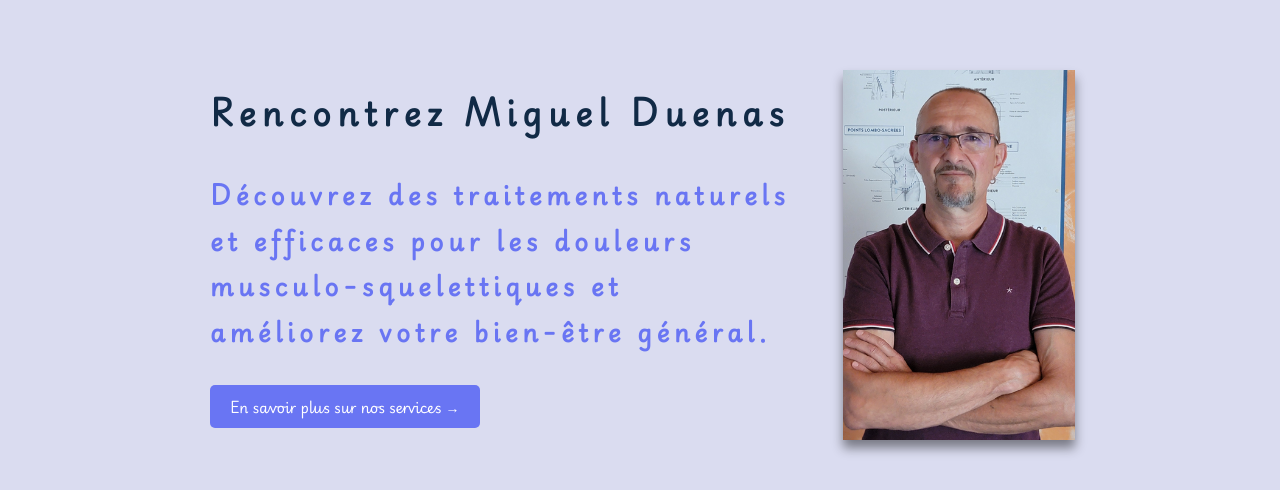
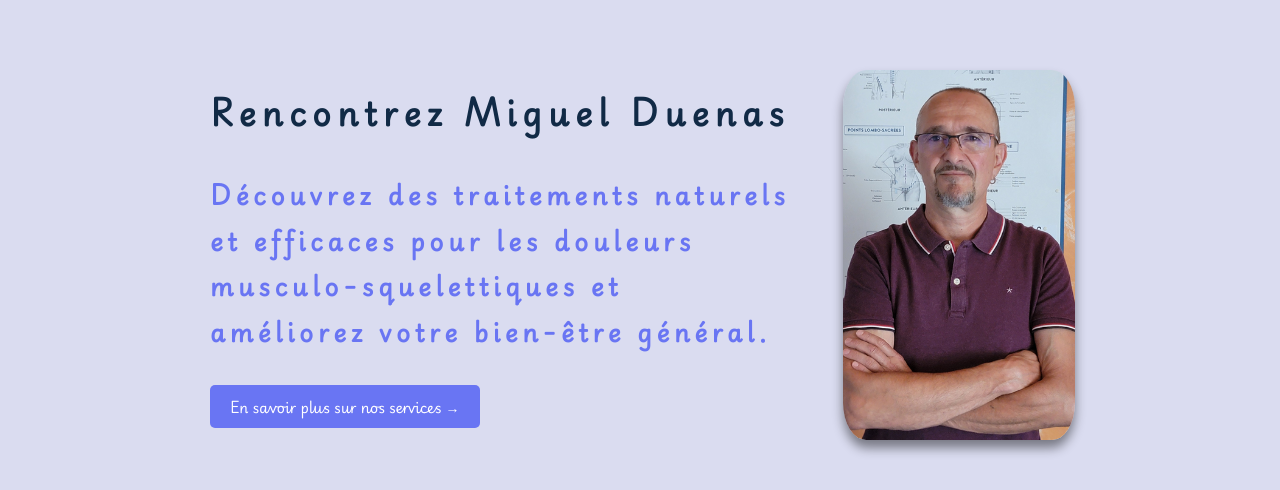
Before and after one commit to botUwU/Oshyp, a React (Vite) app: page / in a window 1280 px wide. Shown: the part 255-745 px from the top of the page. Built offline with nearby package versions, Linux system fonts and the light colour scheme.

Commit message:
Update CImage.jsx

```diff
--- a/src/customComponents/CImage.jsx
+++ b/src/customComponents/CImage.jsx
@@ -22,7 +22,7 @@ const Image = styled.img`
   width: 100%;
   height: 100%;
   object-fit: ${(props) => (props.fit === "cover" ? "cover" : "contain")};
-  border-radius: ${(props) => (props.rounded ? "100%" : "0px")};
+  border-radius: ${(props) => (props.rounded ? "100%" : "10%")};
   transition: transform 750ms cubic-bezier(0.175, 0.885, 0.32, 1.275);
 
   &:hover {
```
